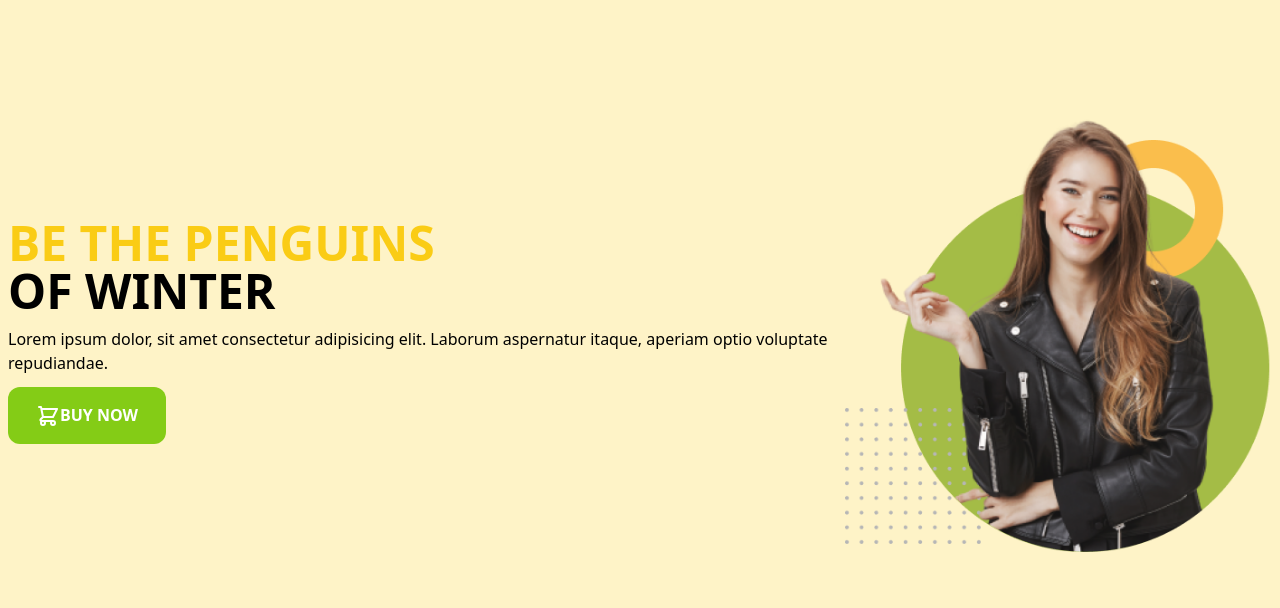
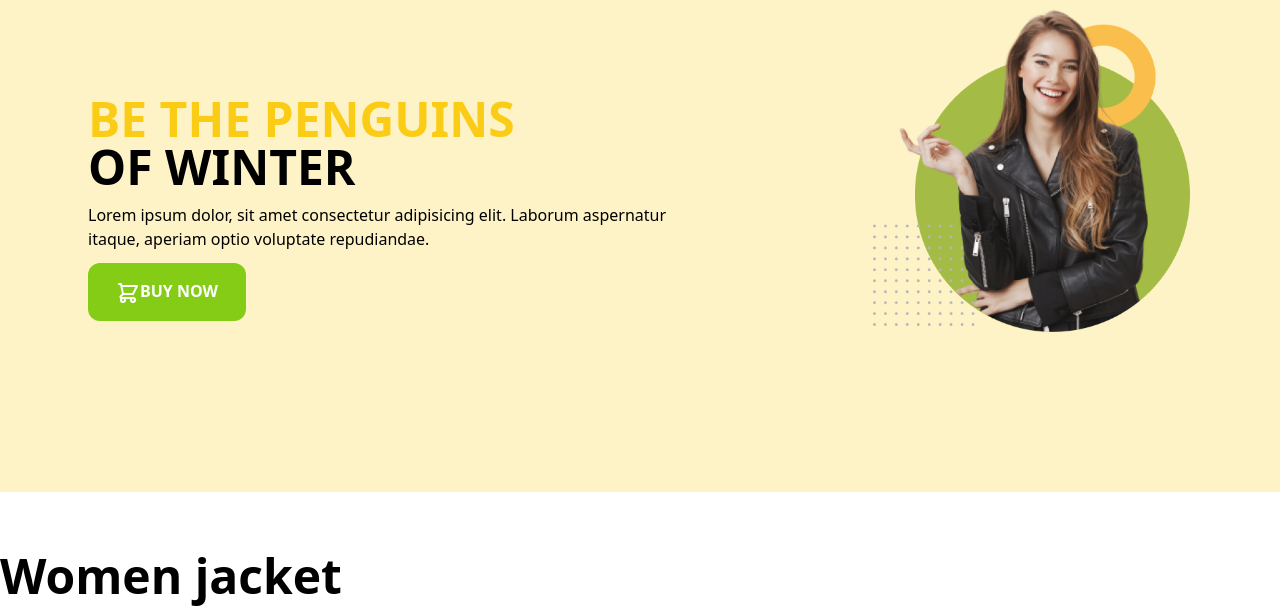
Before and after one commit to chanchal26/penguin-fashion-with-tailwind, a plain HTML site: page index.html in a window 1280 px wide. Shown: the part 97-705 px from the top of the page. Drawn offline with nearby package versions, Linux system fonts and the light colour scheme.

Commit message:
container done

```diff
--- a/index.html
+++ b/index.html
@@ -23,9 +23,9 @@
 </head>
 
 <body>
-    <header class="bg-amber-100 pb-32 pt-32">
-        <section class="container mx-auto sm:flex justify-center items-center px-2 p-20">
-            <div class="space-y-3">
+    <header class=" pb-10 pt-5">
+        <section class=" container bg-amber-100 mx-auto sm:flex justify-center items-center px-2 p-20">
+            <div class="space-y-3 p-20">
                 <h1 class="text-5xl uppercase font-bold">
                     <span class="text-yellow-400">Be the Penguins</span><br>
                     <span>Of Winter</span>
@@ -39,7 +39,7 @@
                             d="M3 3h2l.4 2M7 13h10l4-8H5.4M7 13L5.4 5M7 13l-2.293 2.293c-.63.63-.184 1.707.707 1.707H17m0 0a2 2 0 100 4 2 2 0 000-4zm-8 2a2 2 0 11-4 0 2 2 0 014 0z" />
                     </svg>buy now</button>
             </div>
-            <div class="pt-4 sm:pt-0">
+            <div class="pt-4 sm:pt-0 p-20">
                 <img class="w-1/2 sm:w-full" src="images/model.png" alt="">
             </div>
         </section>
@@ -48,7 +48,7 @@
         <!-- women jacket -->
         <section>
             <h2 class="text-5xl mb-5 font-bold">Women jacket</h2>
-            <div class=" grid md:grid-cols-2 lg:grid-cols-3 gap-7 ">
+            <div class=" container grid md:grid-cols-2 lg:grid-cols-3 gap-7 ">
                 <div class="p-4 shadow-lg rounded-xl">
                     <div class="p-5 bg-slate-200">
                         <img src="images/jacket-1.png" alt="">
@@ -104,7 +104,7 @@
         <!-- men jacket -->
         <section>
             <h2 class="text-5xl mt-5 mb-5 font-bold">Men jacket</h2>
-            <div class="grid md:grid-cols-2 lg:grid-cols-3 gap-7">
+            <div class="container grid md:grid-cols-2 lg:grid-cols-3 gap-7">
                 <div class="p-4 shadow-lg rounded-xl">
                     <div class="p-5 bg-slate-200">
                         <img src="images/jacket-4.png" alt="">
```
